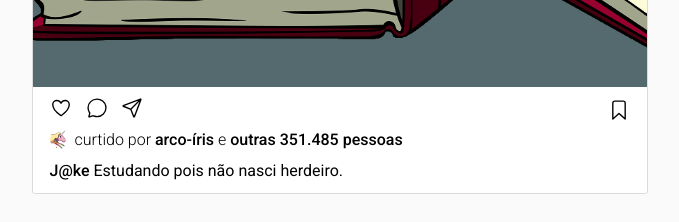
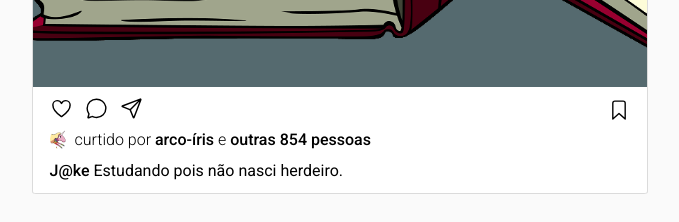
Before and after one commit to oErco/projeto7-instagramreact, a React (Create React App) app: page / in a window 1280 px wide. Shown: the part 820-1042 px from the top of the page, without its empty margins (141-820 px from the left). Built offline with nearby package versions, Linux system fonts and the light colour scheme.

Commit message:
versão com like e save dos posts finalizado

```diff
--- a/public/style.css
+++ b/public/style.css
@@ -5,7 +5,7 @@ body {
     font-weight: 300;
 }
 
-img, .user-perfil-stories, .username-stories, .username-legenda, .coment-post span, ion-icon {
+img, .user-perfil-stories,.ion-bot-liked , .username-stories, .username-legenda, .coment-post span, ion-icon {
     cursor: pointer;
 }
 
@@ -120,8 +120,14 @@ video {
 }
 
 .ion-bot {
-    width: 22px;
-    height: 22px;
+    width: 23px;
+    height: 23px;
+}
+
+.ion-bot-liked {
+    width: 23px;
+    height: 23px;
+    fill: red;
 }
 
 .coment-post img {
--- a/src/Posts.jsx
+++ b/src/Posts.jsx
@@ -1,12 +1,19 @@
+import { useState } from "react";
+
 export default function Posts() {
 
     const objPost = [
-        { perfilImg: "assets/jake-perfil.jpg", username: "J@ke", imgPost: "assets/312856.png", legend: "Estudando pois não nasci herdeiro.", likedByImg: "assets/perfil-arcoiris.jpg", likedByName: "arco-íris", likedByqt: "351.485" },
-        { perfilImg: "assets/finn-perfil.jpg", username: "finn.o.humano", imgPost: "assets/finn-post.jpg", legend: "Formei!!! #dev #driven", likedByImg: "assets/jujuba-perfil.jpg", likedByName: "Jujub@", likedByqt: "852.102" },
-        { perfilImg: "assets/urso-perfil.jpg", username: "Urso.doido", imgPost: "assets/bear.jpg", legend: "Bicicleta pequena da por#%@", likedByImg: "assets/jujuba-perfil.jpg", likedByName: "Jujub@", likedByqt: "457.421" }
+        { perfilImg: "assets/jake-perfil.jpg", username: "J@ke", imgPost: "assets/312856.png", legend: "Estudando pois não nasci herdeiro.", likedByImg: "assets/perfil-arcoiris.jpg", likedByName: "arco-íris", likedByqt: 854},
+        { perfilImg: "assets/finn-perfil.jpg", username: "finn.o.humano", imgPost: "assets/finn-post.jpg", legend: "Formei!!! #dev #driven", likedByImg: "assets/jujuba-perfil.jpg", likedByName: "Jujub@", likedByqt: 984 },
+        { perfilImg: "assets/urso-perfil.jpg", username: "Urso.doido", imgPost: "assets/bear.jpg", legend: "Bicicleta pequena da por#%@", likedByImg: "assets/jujuba-perfil.jpg", likedByName: "Jujub@", likedByqt: 457 }
     ]
 
-    function individualPosts(props) {
+
+    function IndividualPosts(props) {
+
+        const [heart, setHeart] = useState(true);
+        const [save, setSave] = useState(true);
+        const [likes, setLikes] = useState(props.likedByqt)
 
         return (
             <div class="container-post">
@@ -20,21 +27,21 @@ export default function Posts() {
                         <div><ion-icon name="ellipsis-horizontal"></ion-icon></div>
                     </div>
                 </div>
-                <img class="img-post" src={props.imgPost} alt="" />
+                <img data-test="post-image" onDoubleClick={() => heart ? (setLikes(likes + 1)  , setHeart(false)) : null} class="img-post" src={props.imgPost} alt="" />
                 <div class="bottom-post">
                     <div class="icons">
                         <div class="left-bottom-post">
-                            <ion-icon class="ion-bot" name="heart-outline"></ion-icon>
+                            {heart ? <ion-icon data-test="like-post" onClick={() =>{setLikes(likes + 1); setHeart(!heart);}} class="ion-bot" name="heart-outline" /> : <svg data-test="like-post" onClick={() => {setLikes(likes - 1); setHeart(!heart);}} xmlns="http://www.w3.org/2000/svg" class="ion-bot-liked" viewBox="0 0 512 512"><title>Heart</title><path d="M256 448a32 32 0 01-18-5.57c-78.59-53.35-112.62-89.93-131.39-112.8-40-48.75-59.15-98.8-58.61-153C48.63 114.52 98.46 64 159.08 64c44.08 0 74.61 24.83 92.39 45.51a6 6 0 009.06 0C278.31 88.81 308.84 64 352.92 64c60.62 0 110.45 50.52 111.08 112.64.54 54.21-18.63 104.26-58.61 153-18.77 22.87-52.8 59.45-131.39 112.8a32 32 0 01-18 5.56z"/></svg>}
                             <ion-icon class="ion-bot" name="chatbubble-outline"></ion-icon>
                             <ion-icon class="ion-bot" name="paper-plane-outline"></ion-icon>
                         </div>
                         <div class="right-bottom-post">
-                            <ion-icon class="icon-save" name="bookmark-outline"></ion-icon>
+                            {save ? <ion-icon data-test="save-post" onClick={() =>{ setSave(!save);}} class="icon-save" name="bookmark-outline" /> : <ion-icon data-test="save-post" onClick={() => setSave(!save)} class="icon-save" name="bookmark" />}
                         </div>
                     </div>
                     <div class="coment-post">
                         <img src={props.likedByImg} alt="" />
-                        <p>curtido por&nbsp;<span>{props.likedByName}</span>&nbsp;e&nbsp;<span>outras {props.likedByqt} pessoas</span></p>
+                        <p>curtido por&nbsp;<span>{props.likedByName}</span>&nbsp;e&nbsp;<span>outras {likes} pessoas</span></p>
                     </div>
                     <div class="legenda">
                         <p><span class="username-legenda">{props.username}</span>
@@ -46,7 +53,7 @@ export default function Posts() {
         )
     }
 
-    const componentPost = objPost.map(individualPosts);
+    const componentPost = objPost.map(IndividualPosts);
 
 
 
@@ -57,6 +64,9 @@ export default function Posts() {
     )
 }
 
+function changeLike(){
+
+}
 
 
 
```
Also changed, not shown: public/assets/heart.svg (added).
